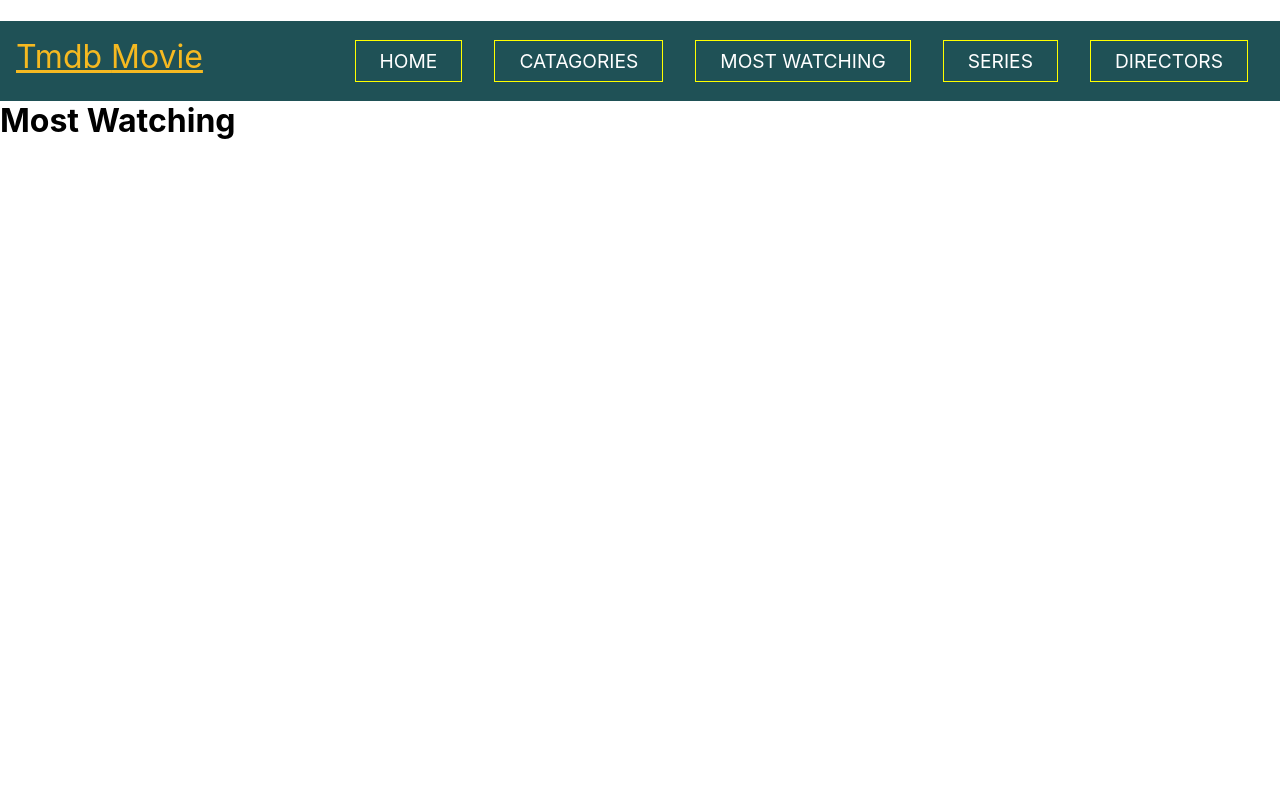
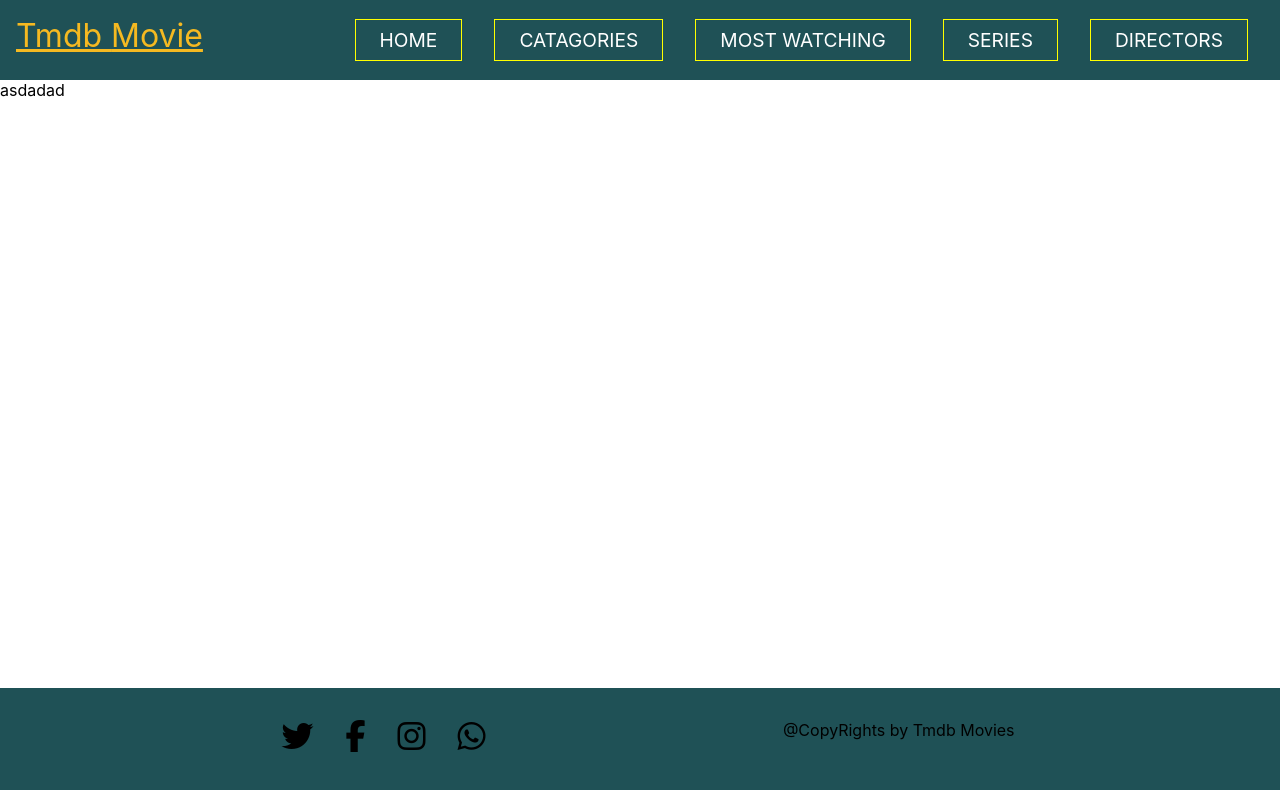
Before and after one commit to kpnemre/React_Imdb, a React (Create React App) app: page /most in a window 1280 px wide. Shown: the top 790 px of the page. Built offline with nearby package versions, Linux system fonts and the light colour scheme.

Commit message:
Add footer

```diff
--- a/src/App.js
+++ b/src/App.js
@@ -7,6 +7,7 @@ import Catagories from "./pages/Catagories";
 import Directors from "./pages/Directors";
 import { Switch, Route, BrowserRouter} from "react-router-dom";
 import Navbar from "./components/Navbar/index";
+import Footer from "./components/Footer/index";
 
 
 export default function App() {
@@ -24,7 +25,7 @@ export default function App() {
           <Route path="/" component = {Movie} />
           {/* ana sayfa hep altta olur. üsttekilerden uymayan olursa ana sayfaya gitsin. exact kullanımı var bir de */}
         </Switch>
-        {/* <Footer /> */}
+        <Footer />
       </BrowserRouter>
     </div>
   );
--- /dev/null
+++ b/src/components/Footer/Footer.style.js
@@ -0,0 +1,38 @@
+import styled from 'styled-components'
+
+
+export const Main = styled.div`
+  width: 100%;
+  height: 7rem;
+  margin: 0;
+  padding: 0;
+  float: left;
+  left: 0;
+  bottom: 0;
+  display: flex;
+flex-direction:row;
+
+  flex-wrap: wrap;
+  justify-content: space-evenly;
+
+  font-size: 1rem;
+  background: #1f5156;
+  position: fixed;
+  @media (max-width: 960px) {
+    height: 12rem;
+    background: #1f5156;
+  }
+`;
+
+export const Copyright= styled.div`
+margin:1rem;
+`;
+export const SocialMedia= styled.div`
+margin:1rem;
+display:flex;
+flex-direction:row;
+
+`;
+export const SocialIcon= styled.div`
+margin:1rem;
+`;
--- /dev/null
+++ b/src/components/Footer/index.js
@@ -0,0 +1,28 @@
+import React from "react";
+import { Main, Copyright, SocialMedia, SocialIcon } from "./Footer.style";
+
+const Footer = () => {
+  return (
+    <Main>
+      <SocialMedia>
+        <SocialIcon>
+          <i className="fa fa-twitter fa-2x"></i>
+        </SocialIcon>
+        <SocialIcon>
+          <i className="fa fa-facebook fa-2x"></i>
+        </SocialIcon>
+        <SocialIcon>
+          <i className="fa fa-instagram fa-2x"></i>
+        </SocialIcon>
+        <SocialIcon>
+          <i className="fa fa-whatsapp fa-2x"></i>
+        </SocialIcon>
+      </SocialMedia>
+      <Copyright>
+        <p> @CopyRights by Tmdb Movies </p>
+      </Copyright>
+    </Main>
+  );
+};
+
+export default Footer;
--- a/src/components/Navbar/index.js
+++ b/src/components/Navbar/index.js
@@ -7,7 +7,7 @@ export default function Navbar() {
 
   return (
     <NavList>
-      <Logo href="#">
+      <Logo href="/">
         Tmdb <span>Movie</span>
       </Logo>
       <Menu>
--- a/src/pages/MostWatching.js
+++ b/src/pages/MostWatching.js
@@ -3,9 +3,7 @@ import React from 'react'
 const MostWatching = () => {
     return (
         <div>
-            <h1>
-                Most Watching
-            </h1>
+            asdadad
         </div>
     )
 }
--- a/src/pages/MovieDetails/MovieDetails.js
+++ b/src/pages/MovieDetails/MovieDetails.js
@@ -2,7 +2,7 @@ import React, { useEffect, useState } from "react";
 import { useParams } from "react-router-dom";
 import axios from "axios";
 import ReactPlayer from "react-player/lazy";
-import {MovieContainer} from "./MovieDetails.style"
+import {MovieContainer, Container, Title, MovieImage} from "./MovieDetails.style"
 // import {StyledImage} from "./components/Card/Card.style";
 
 const apiKey = "3ca91bf17a8b671b2e8464cdec300f9f";
@@ -49,18 +49,34 @@ export default function MovieDetails() {
   console.log("movie vİDEO:", movieVideo);
 
   return (
-    <MovieContainer>
+    <Container>
+      <Title>
+        <p> {movieDetail.original_title}</p>
+        <p>Imdb rate: {movieDetail.vote_average}</p>
+      </Title>
+
+      <MovieContainer>
+        <div>
+          <MovieImage src={baseImageUrl + movieDetail.poster_path} />
+        </div>
+
+        <div>
+        <ReactPlayer url={url + movieVideo} />
+
+        </div>
+      </MovieContainer>
       <div>
-        <p>Movie Title: {movieDetail.original_title}</p>
-        <p>Release date: {movieDetail.release_date}</p>
+      <p>
+            <span>Release date:</span> {movieDetail.release_date}
+          </p>
+          <p>
+            <span>Overview:</span> {movieDetail.overview}
+          </p>
+          <p>
+            <span>Homepage:</span> {movieDetail.homepage}
+          </p>
       </div>
 
-      <div>
-        <img src={baseImageUrl + movieDetail.poster_path} />
-      </div>
-
-
-      <ReactPlayer url={url + movieVideo} />
-    </MovieContainer>
+    </Container>
   );
 }
--- a/src/pages/MovieDetails/MovieDetails.style.js
+++ b/src/pages/MovieDetails/MovieDetails.style.js
@@ -1,10 +1,41 @@
 import styled from "styled-components";
+
+
+export const Container = styled.div`
+  display: flex;
+  flex-direction:column;
+  width: 80%;
+  height: auto;
+  padding: 3rem;
+  justify-content: center;
+  align-items: center;
+`;
+
+export const Title = styled.div`
+  display: flex;
+  flex-direction:row;
+  margin: 0;
+  padding: 0;
+  justify-content: space-between;
+  align-items: center;
+  border:0.2rem solid blue;
+  width:60%;
+
+`;
 export const MovieContainer = styled.div`
   display: flex;
+  flex-direction:column;
   width: 100%;
-  height: 55rem;
+  height:auto;
   margin: 0;
   padding: 0;
   justify-content: center;
   align-items: center;
 `;
+
+export const MovieImage = styled.img`
+width:60%;
+height:auto;
+  justify-content: center;
+  align-items: center;
+`;
```
Also changed, not shown: src/App.css (deleted, +0 -38 lines).
